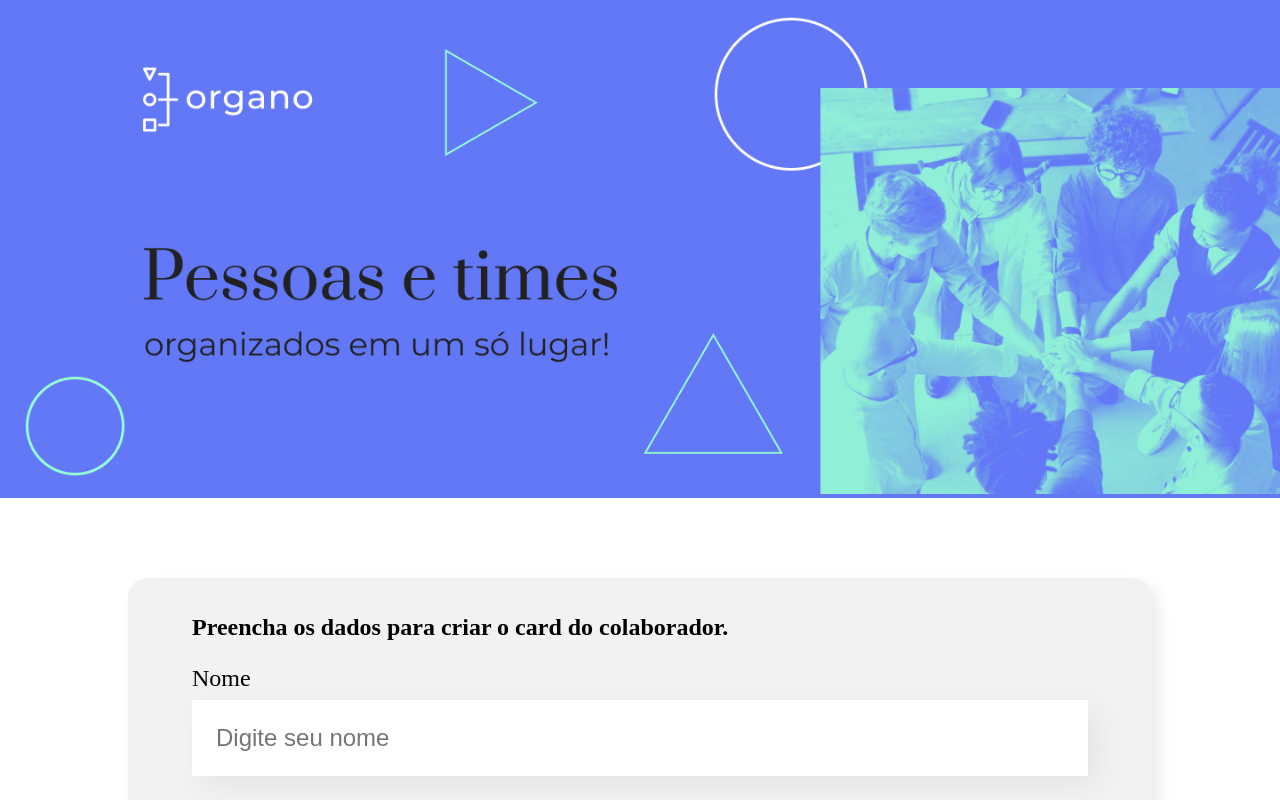
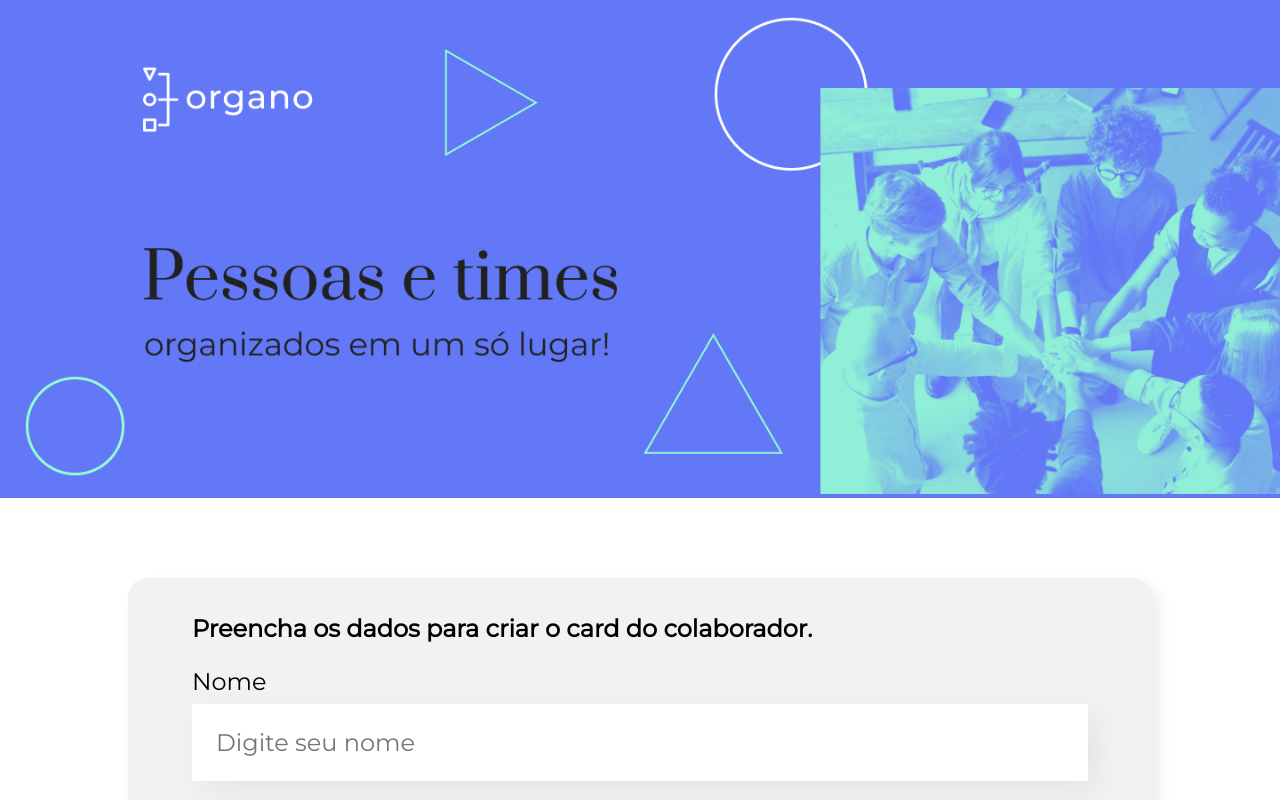
Before and after one commit to Vittor-Emanoel/Organo, a React (Create React App) app: page / in a window 1280 px wide. Shown: the top 800 px of the page. Built offline with nearby package versions, Linux system fonts and the light colour scheme.

Commit message:
Limpando Inputs & escondendo os times vazios

```diff
--- a/public/index.html
+++ b/public/index.html
@@ -9,7 +9,13 @@
       name="description"
       content="Web site created using create-react-app"
     />
-    <link rel="apple-touch-icon" href="%PUBLIC_URL%/logo192.png" />
+    <link rel="preconnect" href="https://fonts.googleapis.com" />
+    <link rel="preconnect" href="https://fonts.gstatic.com" crossorigin />
+    <link
+      href="https://fonts.googleapis.com/css2?family=Montserrat&display=swap"
+      rel="stylesheet"
+    />
+    <link rel="apple-touch-icon" href="Logo do Organo" />
 
     <title>Organo</title>
   </head>
--- a/src/App.css
+++ b/src/App.css
@@ -2,4 +2,5 @@
   padding: 0;
   margin: 0;
   box-sizing: border-box;
+  font-family: "Montserrat", sans-serif;
 }
--- a/src/componentes/Formulario/index.js
+++ b/src/componentes/Formulario/index.js
@@ -21,6 +21,10 @@ const Formulario = (props) => {
       imagem,
       time,
     });
+    setNome("");
+    setCargo("");
+    setImagem("");
+    setTime("");
   };
 
   return (
--- a/src/componentes/Time/index.js
+++ b/src/componentes/Time/index.js
@@ -4,8 +4,7 @@ import "./Time.css";
 const Time = (props) => {
   const css = { backgroundColor: props.corSecundario };
 
-  return (
-    props.colaboradores.length > 0 && (
+  return props.colaboradores.length > 0 ? (
     <section className="time" style={css}>
       <h3 style={{ borderColor: props.corPrimaria }}>{props.nome}</h3>
       <div className="colaboradores">
@@ -20,7 +19,8 @@ const Time = (props) => {
         ))}
       </div>
     </section>
-    )
+  ) : (
+    ""
   );
 };
 
```
Lines whose indentation alone changed are shown as unchanged.
